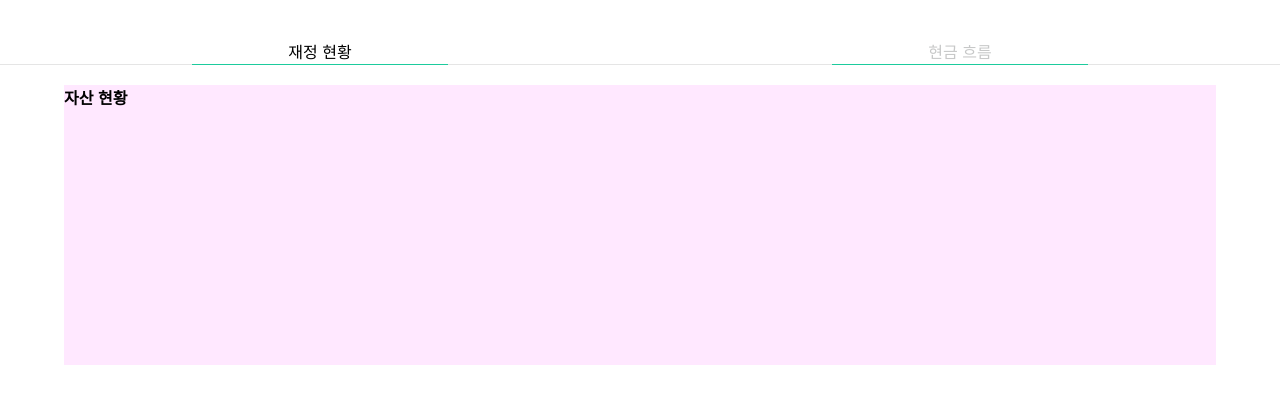
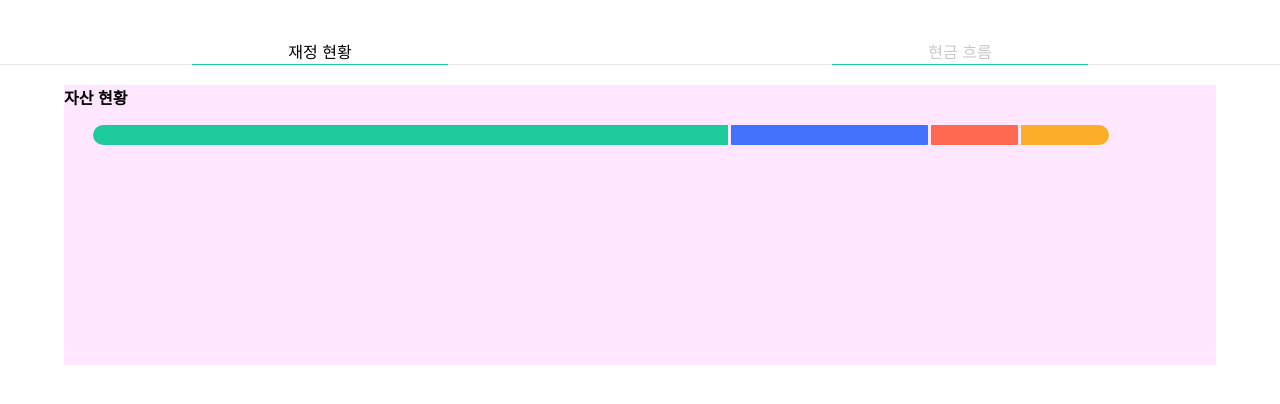
Before and after one commit to BUZZINGPolarBear/wonHana-front, a plain HTML site: page assetStatus.html in a window 1280 px wide. Drawn offline with Linux system fonts and the light colour scheme; a web font is replaced by a local one.

Commit message:
add: 자산현황  그래프 추가

```diff
--- a/assetStatus.html
+++ b/assetStatus.html
@@ -26,6 +26,12 @@
         </div>
         <div class="bar-graph-area">
             <div class="bar-graph-title">자산 현황</div>
+            <div class="graph-area">
+                <div class="draw-bar-graph" id="first-ratio"> </div>
+                <div class="draw-bar-graph" id="second-ratio"> </div>
+                <div class="draw-bar-graph" id="third-ratio"> </div>
+                <div class="draw-bar-graph" id="fourth-ratio"> </div>
+            </div>
         </div>
     </div>
 </body>
--- a/css/assetStatus.css
+++ b/css/assetStatus.css
@@ -48,3 +48,46 @@ body{
 .bar-graph-title{
     font-weight: bolder;
 }
+
+.graph-area{
+    width: 95%;
+    height: 5vh;
+
+    margin-left: 2.5%;
+    margin-right: 2.5%;
+    margin-top: 2vh;
+
+    /* background-color: cornsilk; */
+}
+
+.draw-bar-graph{
+    position: relative;
+    height: 50%;
+    float: left;
+}
+.draw-bar-graph#first-ratio{
+    width: 58%;
+    background-color: #1DCB9D;
+    border-radius: 10px 0 0 10px;
+}
+
+.draw-bar-graph#second-ratio{
+    width: 18%;
+    background-color: #4471FB;
+    border-radius: 1px;
+    margin-left: 3px;
+}
+
+.draw-bar-graph#third-ratio{
+    width: 8%;
+    background-color: #FD6A51;
+    border-radius: 1px;
+    margin-left: 3px;
+}
+
+.draw-bar-graph#fourth-ratio{
+    width: 8%;
+    background-color: #FBAE29;
+    border-radius: 0 10px 10px 0;
+    margin-left: 3px;
+}
```
